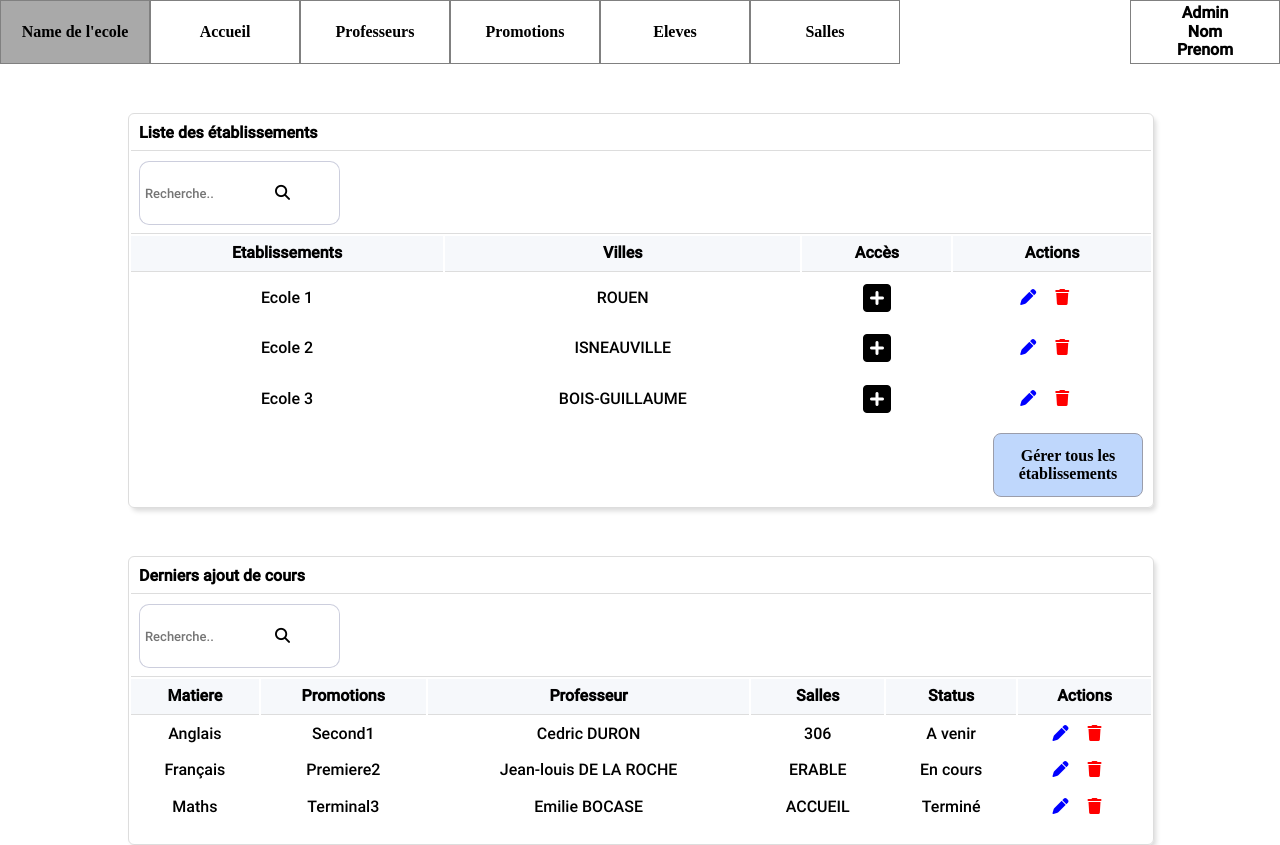
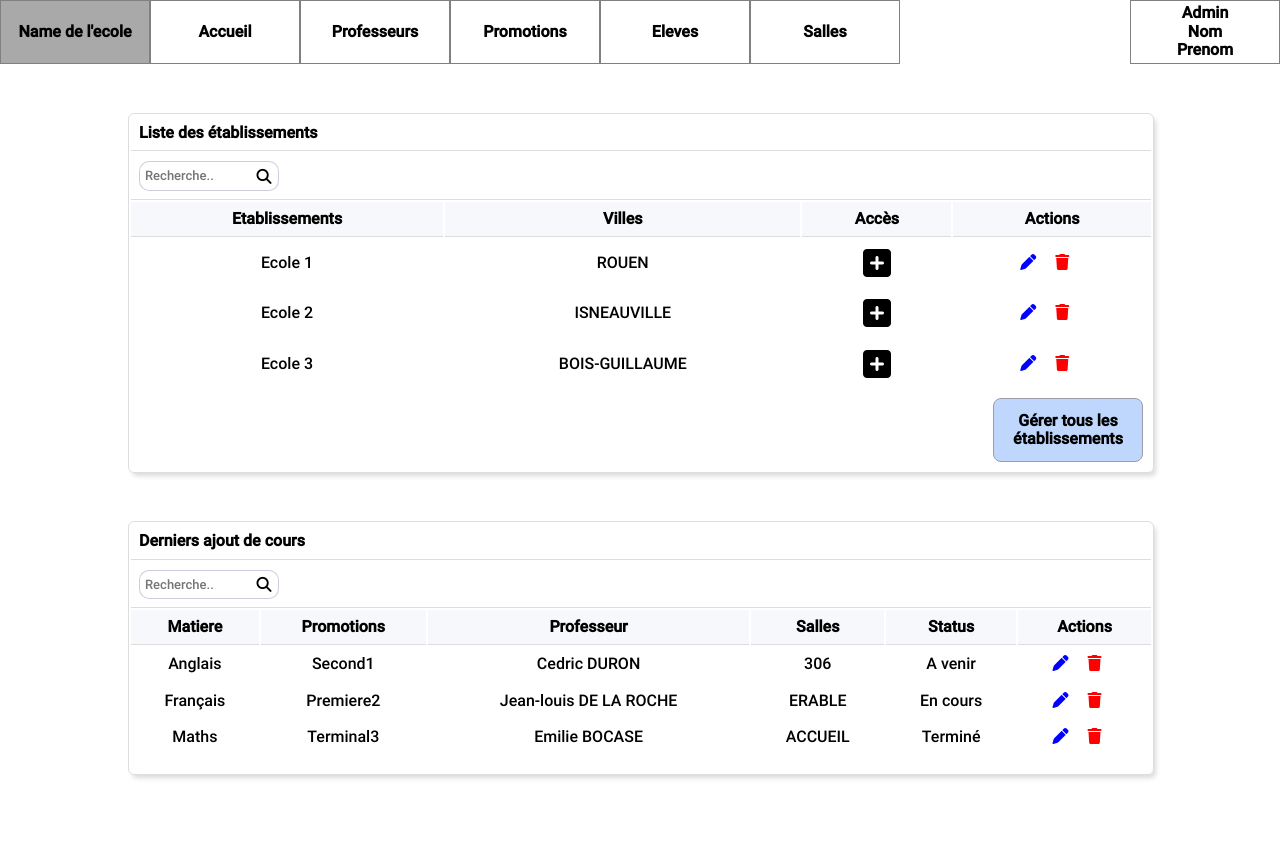
Before and after one commit to CasisBM/Gestion-Groupe-Scolaire, a PHP site: page /admin/accueil.html in a window 1280 px wide. After the commit the page ends 779 px from the top, so only its background shows below. Run offline with PHP 8.4, Linux system fonts and the light colour scheme; some libraries are stand-ins or nearby versions.

Commit message:
header ajusté

```diff
--- a/admin/accueil.html
+++ b/admin/accueil.html
@@ -31,9 +31,7 @@
                     <div class="container">
                       <div class="search-box">
                          <input type="text" class="search-input" placeholder="Recherche..">
-                         <button class="search-button">
-                           <i class="fas fa-search"></i>
-                         </button>
+                           <i class="fas fa-search search-button"></i>
                       </div>
                   </th>
                 </tr>
@@ -112,9 +110,7 @@
               <div class="container">
                 <div class="search-box">
                    <input type="text" class="search-input" placeholder="Recherche..">
-                   <button class="search-button">
-                     <i class="fas fa-search"></i>
-                   </button>
+                   <i class="fas fa-search search-button"></i>
                 </div>
             </th>
           </tr>
--- a/admin/listeEleve.html
+++ b/admin/listeEleve.html
@@ -29,9 +29,7 @@
                     <div class="container">
                       <div class="search-box">
                          <input type="text" class="search-input" placeholder="Recherche..">
-                         <button class="search-button">
-                           <i class="fas fa-search"></i>
-                         </button>
+                           <i class="fas fa-search search-button"></i>
                       </div>
                   </th>
                 </tr>
--- a/admin/listeProfesseur.html
+++ b/admin/listeProfesseur.html
@@ -29,9 +29,7 @@
                     <div class="container">
                       <div class="search-box">
                          <input type="text" class="search-input" placeholder="Recherche..">
-                         <button class="search-button">
-                           <i class="fas fa-search"></i>
-                         </button>
+                         <i class="fas fa-search search-button"></i>
                       </div>
                   </th>
                 </tr>
--- a/admin/listePromotion.html
+++ b/admin/listePromotion.html
@@ -29,9 +29,7 @@
                     <div class="container">
                       <div class="search-box">
                          <input type="text" class="search-input" placeholder="Recherche..">
-                         <button class="search-button">
-                           <i class="fas fa-search"></i>
-                         </button>
+                         <i class="fas fa-search search-button"></i>
                       </div>
                   </th>
                 </tr>
--- a/admin/listeSalle.html
+++ b/admin/listeSalle.html
@@ -29,9 +29,7 @@
                     <div class="container">
                       <div class="search-box">
                          <input type="text" class="search-input" placeholder="Recherche..">
-                         <button class="search-button">
-                           <i class="fas fa-search"></i>
-                         </button>
+                         <i class="fas fa-search search-button"></i>
                       </div>
                   </th>
                 </tr>
--- a/assets/css/header.css
+++ b/assets/css/header.css
@@ -1,12 +1,15 @@
+@font-face {
+  font-family: "Roboto";
+  src: url("../fonts/Roboto/Roboto-Medium.ttf");
+}
 * {
   margin: 0;
   padding: 0;
+  font-family: "Roboto";
 }
-html,
-body {
-  width: 100%;
-  height: 100%;
-  font-family: "Playfair";
+button {
+  font-family : inherit;
+  font-size: 1em;
 }
 
 /* .top {
@@ -30,7 +33,6 @@ button {
   background-color: #fff;
   background-origin: padding-box;
   border: 0.1rem solid grey;
-  font-family: "Playfair";
   font-weight: bold;
 }
 button:hover{
--- a/assets/css/table.css
+++ b/assets/css/table.css
@@ -6,9 +6,9 @@
   font-family: "Roboto";
 }
 
+
 table {
   margin-top: 3rem;
-  font-family: sans-serif;
   border: 1px solid #dddddd;
   box-sizing: content-box;
   border-radius: 6px;
@@ -29,6 +29,10 @@ th {
 a {
   color: inherit;
 }
+button {
+  font-family : inherit;
+  font-size: 1em;
+}
 .fa-pen {
   color: blue;
   margin-right: 15px;
@@ -42,6 +46,7 @@ a {
   width: 100%;
   position: relative;
   display: flex;
+  align-items: center;
 }
 .search-input {
   width: 50%;
@@ -62,6 +67,7 @@ a {
   border-left: none;
   background: none;
   font-size: 15px;
+  padding: 6.1px;
 }
 .container {
   width: 20%;
```
